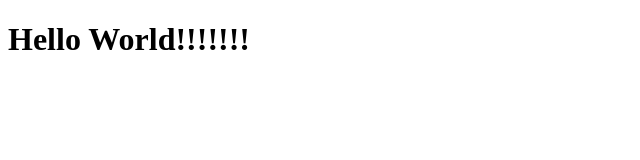
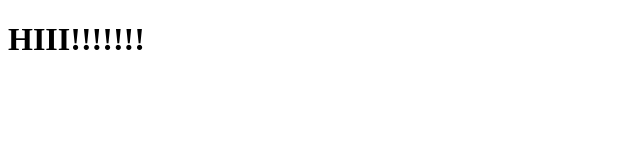
Before and after one commit to Fuad-DIPTI/New_Project, a plain HTML site: page index.html in a window 1280 px wide. Shown: the whole page, without its empty margins (0-640 px from the left). Drawn offline with Linux system fonts and the light colour scheme.

Commit message:
Change header text from 'Hello World' to 'HIII'

```diff
--- a/index.html
+++ b/index.html
@@ -6,6 +6,7 @@
     <title>Hello World</title>
 </head>
 <body>
-    <h1>Hello World!!!!!!!</h1>
+    <h1>HIII!!!!!!!</h1>
+
 </body>
 </html>
```
